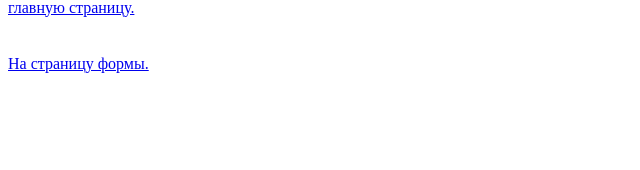
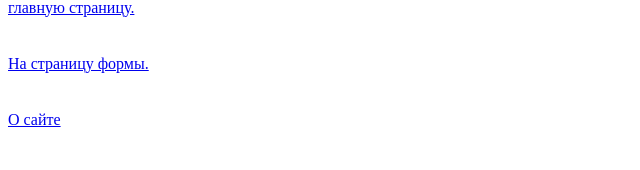
Before and after one commit to arduan/trening_Django, a Django app: template mysite/templates/mysite/about.html in a window 1280 px wide. Shown: the part 130-300 px from the top of the page, without its empty margins (0-640 px from the left). Run offline with Django 3.2, Linux system fonts and the light colour scheme; the template is opened without the code that fills it, so the values that code supplies are empty.

Commit message:
Почистил.

```diff
--- a/mysite/templates/mysite/base.html
+++ b/mysite/templates/mysite/base.html
@@ -13,9 +13,8 @@
 <nav>
     <a href="{% url 'index' %}">Вернуться на главную страницу.</a><br>
     <a href="{% url 'form' %}">На страницу формы.</a><br>
-{#    <a href="{% url 'form2' %}">На страницу формы 2.</a><br>#}
-{#    <a href="{% url 'form3' %}">На страницу формы 3.</a>,<br>#}
-{#    <a href="{% url 'create' %}">На страницу формы 4</a>#}
+    <a href="{% url 'about' %}">О сайте</a>
+
 </nav>
 <section>
     {% block content %}
```
